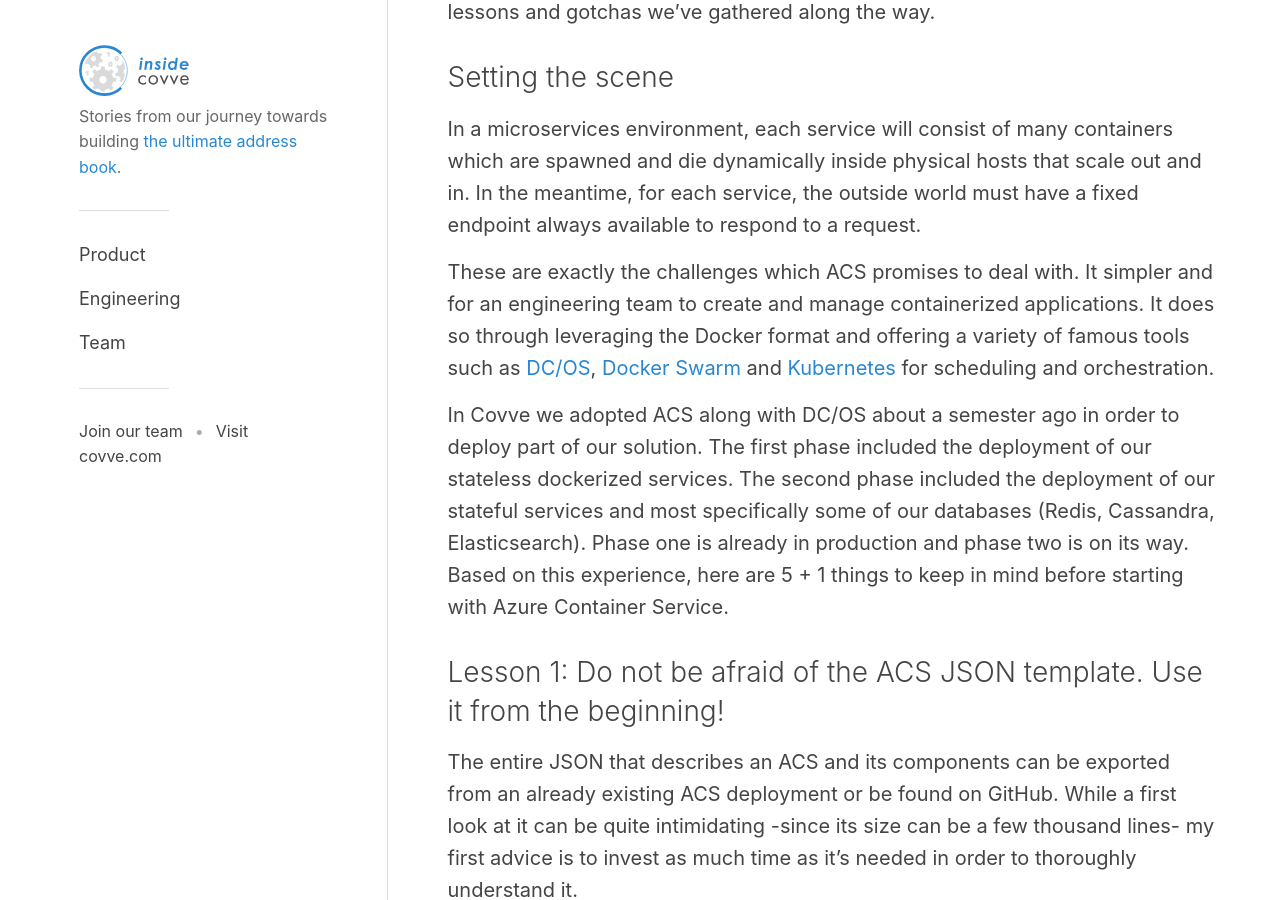
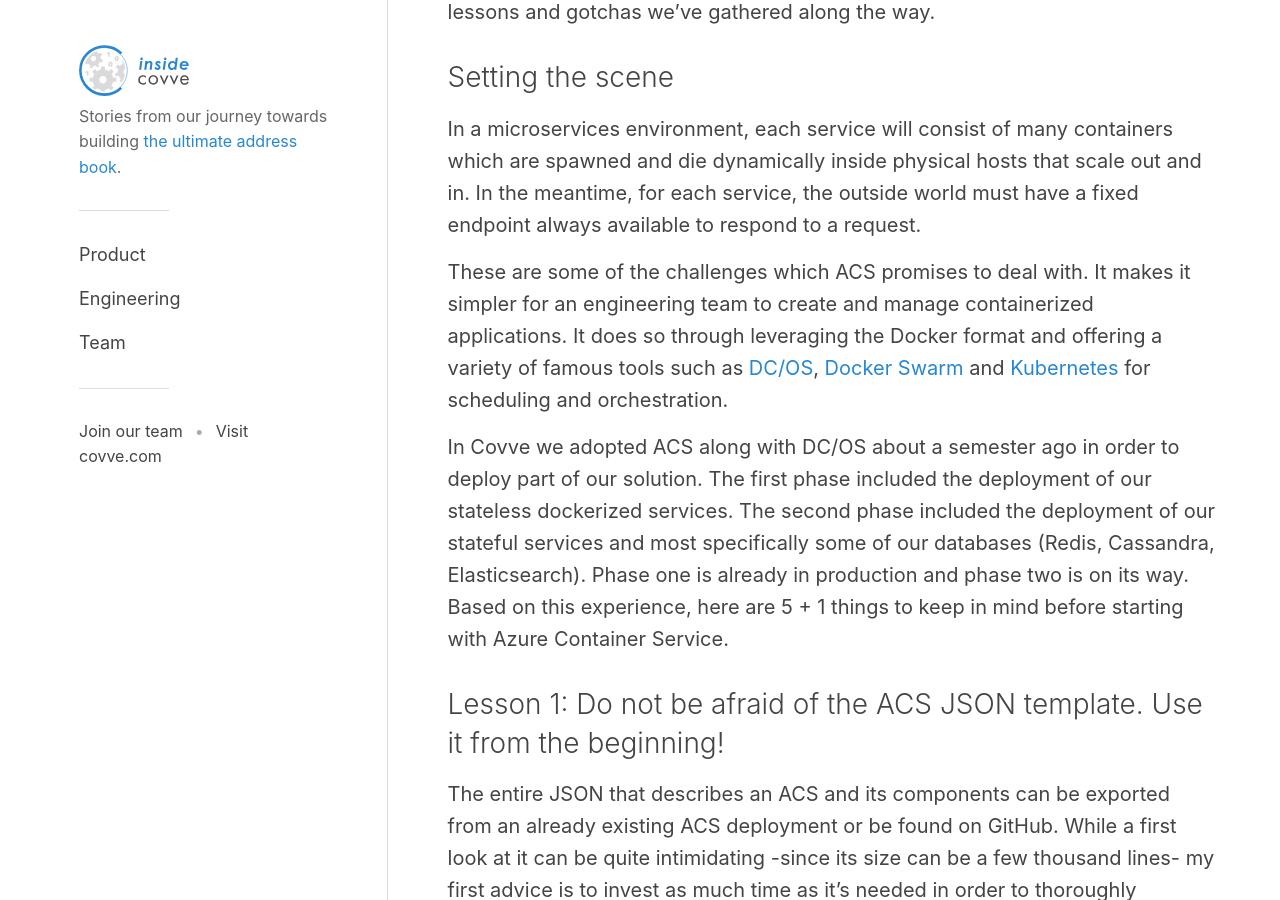
Before and after one commit to Covve/covve.github.io, a Jekyll site: the page built from _posts/2017-02-16-5plus1-things-to-consider-before-starting-with-acs.md, in a window 1280 px wide and 900 px high, scrolled down 955 px. Built offline with Jekyll 4.4.1, drawn with Linux system fonts in a browser that asks for light colours; nearby versions of some CDN libraries; comment, search, counter and statistics services are not loaded.

Commit message:
text update

```diff
--- a/_posts/2017-02-16-5plus1-things-to-consider-before-starting-with-acs.md
+++ b/_posts/2017-02-16-5plus1-things-to-consider-before-starting-with-acs.md
@@ -14,7 +14,7 @@
 
 In a microservices environment, each service will consist of many containers which are spawned and die dynamically inside physical hosts that scale out and in. In the meantime, for each service, the outside world must have a fixed endpoint always available to respond to a request.
 
-These are exactly the challenges which ACS promises to deal with. It simpler and for an engineering team to create and manage containerized applications. It does so through leveraging the Docker format and offering a variety of famous tools such as [DC/OS][DC/OS], [Docker Swarm][Docker Swarm] and [Kubernetes][Kubernetes] for scheduling and orchestration.
+These are some of the challenges which ACS promises to deal with. It makes it simpler for an engineering team to create and manage containerized applications. It does so through leveraging the Docker format and offering a variety of famous tools such as [DC/OS][DC/OS], [Docker Swarm][Docker Swarm] and [Kubernetes][Kubernetes] for scheduling and orchestration.
 
 In Covve we adopted ACS along with DC/OS about a semester ago in order to deploy part of our solution. The first phase included the deployment of our stateless dockerized services. The second phase included the deployment of our stateful services and most specifically some of our databases (Redis, Cassandra, Elasticsearch).  Phase one is already in production and phase two is on its way. Based on this experience, here are 5 + 1 things to keep in mind before starting with Azure Container Service.
 
```
